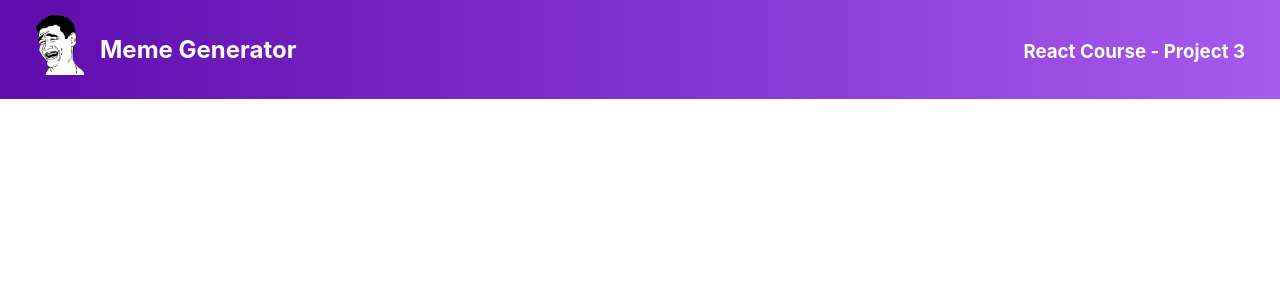
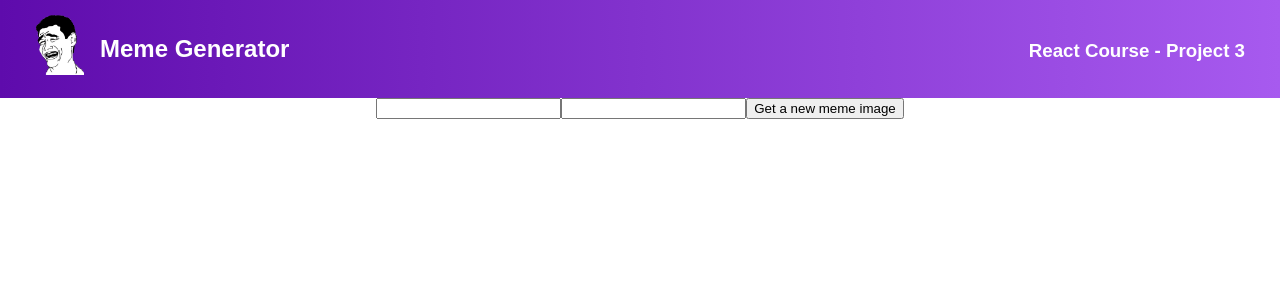
Before and after one commit to JoeU11/meme-generator, a React (Create React App) app: page / in a window 1280 px wide. Shown: the top 300 px of the page. Built offline with nearby package versions, Linux system fonts and the light colour scheme.

Commit message:
add meme component with form

```diff
--- a/src/App.css
+++ b/src/App.css
@@ -1,5 +1,9 @@
 .App {
   text-align: center;
+}
+
+body {
+  font-family: "Karla", sans-serif;
 }
 
 nav {
--- a/src/App.js
+++ b/src/App.js
@@ -1,10 +1,12 @@
 import './App.css';
 import Header from "./components/Header"
+import Meme from "./components/Meme"
 
 function App() {
   return (
     <div className="App">
       <Header />
+      <Meme />
     </div>
   );
 }
--- /dev/null
+++ b/src/components/Meme.js
@@ -0,0 +1,11 @@
+export default function () {
+  return (
+    <section className="meme">
+      <form className="input">
+        <input type="text"></input>
+        <input type="text"></input>
+        <button className="get-meme">Get a new meme image</button>
+      </form>
+    </section>
+  )
+}
```
